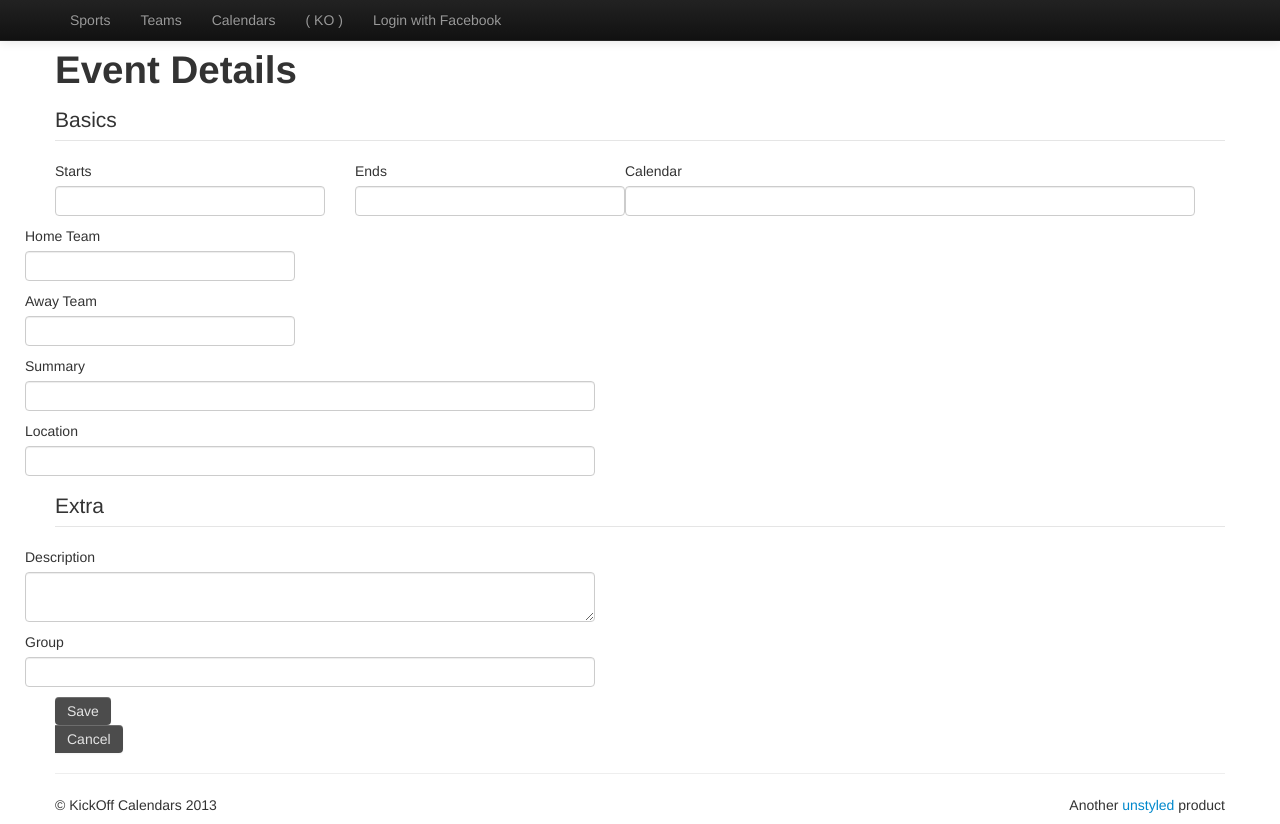
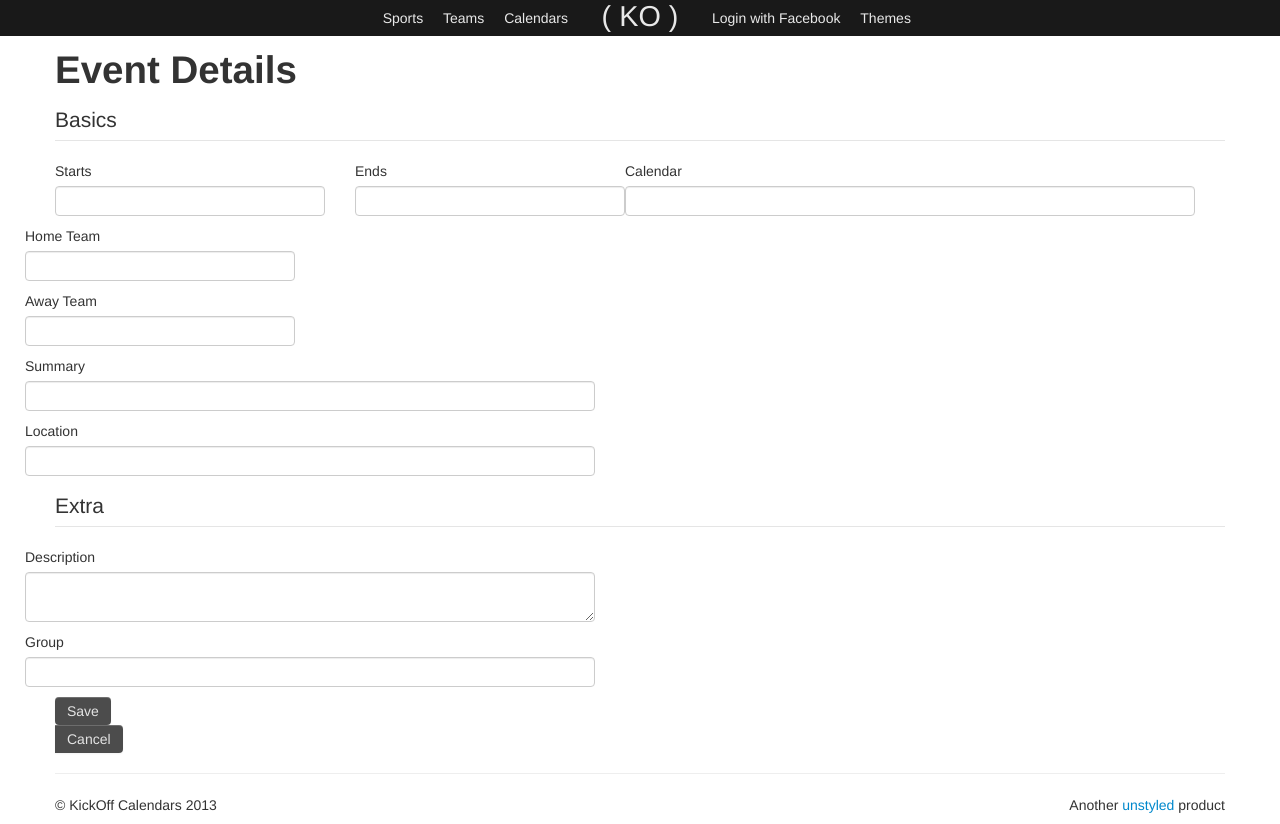
Before and after one commit to si/kickoff, a CakePHP app: the page made by app/View/Events/form.ctp in a window 1280 px wide. Shown: the top 824 px of the page. Run offline with PHP 8.4 and a stand-in for CakePHP, Linux system fonts and the light colour scheme; the template is opened without the code that fills it, so the values that code supplies are empty; form fields are guessed from the names that the template uses; some libraries are stand-ins or nearby versions; some web fonts are replaced.

Commit message:
Revised navigation layout

```diff
--- a/app/View/Elements/navigation.ctp
+++ b/app/View/Elements/navigation.ctp
@@ -1,43 +1,19 @@
-  <div class="navbar navbar-inverse navbar-fixed-top">
-    <div class="navbar-inner">
-      <div class="container">
-        <button type="button" class="btn btn-navbar" data-toggle="collapse" data-target=".nav-collapse">
-          <span class="icon-bar"></span>
-          <span class="icon-bar"></span>
-          <span class="icon-bar"></span>
-        </button>
+<nav>
 
-        <div class="nav-collapse collapse">
-          <ul class="nav">
+  <?php echo $this->Html->link('( KO )', array('controller'=>'pages','action'=>'display', 'home'), array('class'=>'logo')); ?>
 
-            <li><?php echo $this->Html->link('Sports', array('controller'=>'sports','action'=>'index')); ?></li>
-            <li><?php echo $this->Html->link('Teams', array('controller'=>'teams','action'=>'index')); ?></li>
-            <li><?php echo $this->Html->link('Calendars', array('controller'=>'calendars','action'=>'index')); ?></li>
-            <li><?php echo $this->Html->link('( KO )', array('controller'=>'pages','action'=>'display', 'home')); ?></li>
-            <li><?php echo $this->Html->link('Login with Facebook', '#', array('id'=>'LoginFacebook')); ?></li>
-            <li class="dropdown hidden">
-              <a href="#" class="dropdown-toggle" data-toggle="dropdown">
-              <span id="LoginResult"></span>
-              <b class="caret"></b></a>
-              <ul class="dropdown-menu">
+  <ul class="discover">
+    <li><?php echo $this->Html->link('Sports', array('controller'=>'sports','action'=>'index')); ?></li>
+    <li><?php echo $this->Html->link('Teams', array('controller'=>'teams','action'=>'index')); ?></li>
+    <li><?php echo $this->Html->link('Calendars', array('controller'=>'calendars','action'=>'index')); ?></li>
+  </ul>
 
-                <li class="nav-header">Profile</li>
-                <li><a href="#">My Calendars</a></li>
-                <li><a href="#">Account</a></li>
-                <li><a href="#">Password</a></li>
+  <ul class="engage">
+    <li>
+      <?php echo $this->Html->link('Login with Facebook', '#', array('id'=>'LoginFacebook')); ?>
+      <span id="LoginResult"></span>
+    </li>
+    <li><?php echo $this->Html->link('Themes', array('controller'=>'themes','action'=>'index')); ?></li>
+  </ul>
 
-                <li class="divider"></li>
-                <li class="nav-header">Admin</li>
-                <li><?php echo $this->Html->link('Themes', array('controller'=>'themes','action'=>'index')); ?></li>
-
-                <li class="divider"></li>
-                <li><a href="#">Log out</a></li>
-              </ul>
-            </li>
-
-          </ul>
-
-        </div><!--/.nav-collapse -->
-      </div>
-    </div>
-  </div>
+</nav>
--- a/app/webroot/css/kickoff.app.css
+++ b/app/webroot/css/kickoff.app.css
@@ -1,3 +1,62 @@
+/* line 1, ../sass/_components/_navigation.scss */
+nav {
+  background: rgba(0, 0, 0, 0.9);
+  position: fixed;
+  overflow: hidden;
+  top: 0;
+  left: 0;
+  right: 0;
+}
+/* line 9, ../sass/_components/_navigation.scss */
+nav a {
+  color: rgba(255, 255, 255, 0.9);
+}
+/* line 12, ../sass/_components/_navigation.scss */
+nav a:hover {
+  color: white;
+  text-decoration: none;
+}
+/* line 18, ../sass/_components/_navigation.scss */
+nav .logo {
+  font-family: 'HelveticaNeue-Light',Helvetica,Arial,sans-serif;
+  font-size: 1.8rem;
+  font-weight: 100;
+  left: 47%;
+  line-height: 2rem;
+  position: absolute;
+  right: 47%;
+  text-align: center;
+}
+/* line 30, ../sass/_components/_navigation.scss */
+nav .discover,
+nav .engage {
+  display: inline-block;
+  list-style: none;
+  margin: 0;
+  padding: 0;
+  width: 45%;
+}
+/* line 37, ../sass/_components/_navigation.scss */
+nav .discover li,
+nav .engage li {
+  display: inline;
+}
+/* line 40, ../sass/_components/_navigation.scss */
+nav .discover li a,
+nav .engage li a {
+  display: inline-block;
+  padding: 0.5rem;
+}
+/* line 48, ../sass/_components/_navigation.scss */
+nav .discover {
+  text-align: right;
+}
+/* line 52, ../sass/_components/_navigation.scss */
+nav .engage {
+  float: right;
+  text-align: left;
+}
+
 /* line 4, ../sass/_components/_buttons.scss */
 .btn {
   background: rgba(0, 0, 0, 0.7);
@@ -311,7 +370,7 @@
   }
 }
 
-/* line 8, ../sass/kickoff.app.scss */
+/* line 9, ../sass/kickoff.app.scss */
 body {
   padding: 40px 0;
 }
--- /dev/null
+++ b/app/webroot/sass/_components/_navigation.scss
@@ -0,0 +1,57 @@
+nav {
+  background: rgba(0,0,0,0.9);
+  position: fixed;
+  overflow: hidden;
+  top: 0;
+  left: 0;
+  right: 0;
+
+  a {
+    color: rgba(#FFF,0.9);
+
+    &:hover {
+      color: rgba(#FFF,1);
+      text-decoration: none;
+    }
+  }
+
+  .logo {
+    font-family: 'HelveticaNeue-Light',Helvetica,Arial,sans-serif;
+    font-size: 1.8rem;
+    font-weight: 100;
+    left: 47%;
+    line-height: 2rem;
+    position: absolute;
+    right: 47%;
+    text-align: center;
+  }
+
+  .discover,
+  .engage {
+    display: inline-block;
+    list-style: none;
+    margin: 0;
+    padding: 0;
+    width: 45%;
+
+    li {
+      display: inline;
+
+      a {
+        display: inline-block;
+        padding: 0.5rem;
+      }
+    }
+
+  }
+
+  .discover {
+    text-align: right;
+  }
+
+  .engage {
+    float: right;
+    text-align: left;
+  }
+
+}
--- a/app/webroot/sass/kickoff.app.scss
+++ b/app/webroot/sass/kickoff.app.scss
@@ -1,6 +1,7 @@
 
 //@import "compass/reset";
 
+@import "_components/navigation";
 @import "_components/buttons";
 @import "_components/themes";
 @import "_components/calendars";
```
